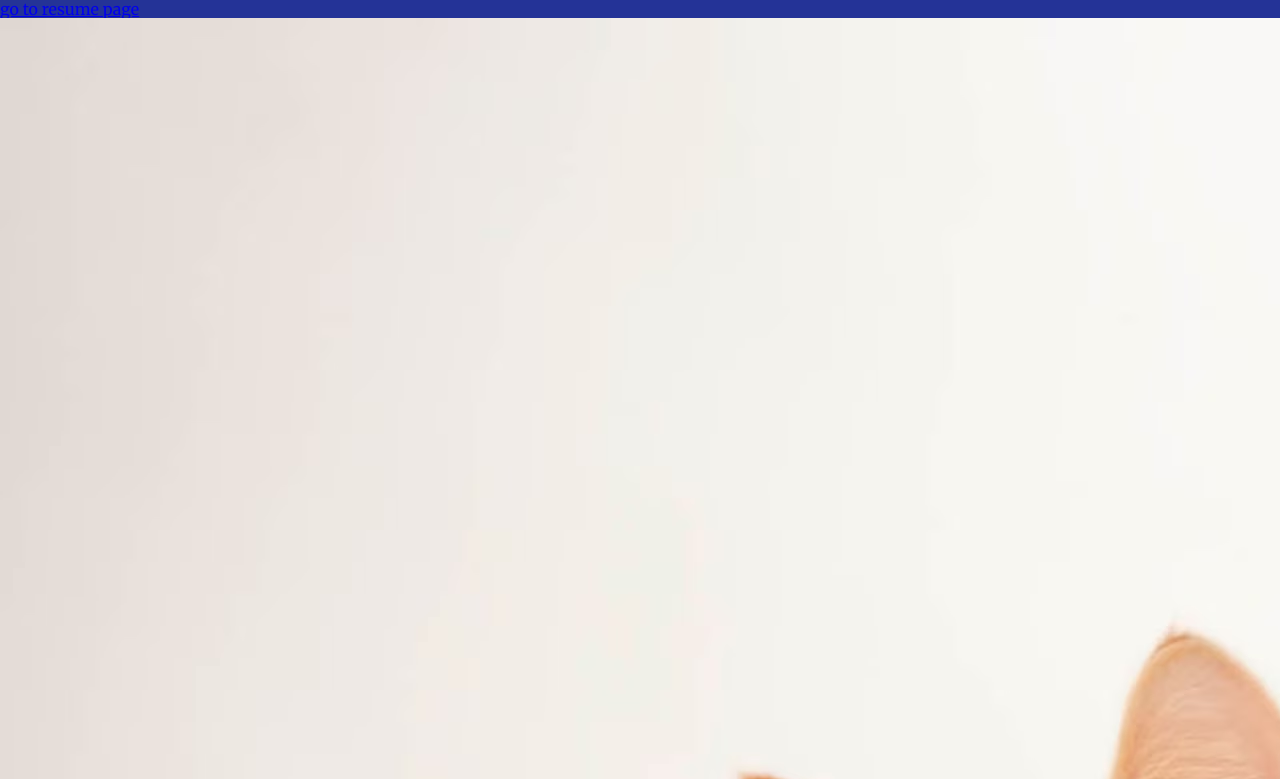
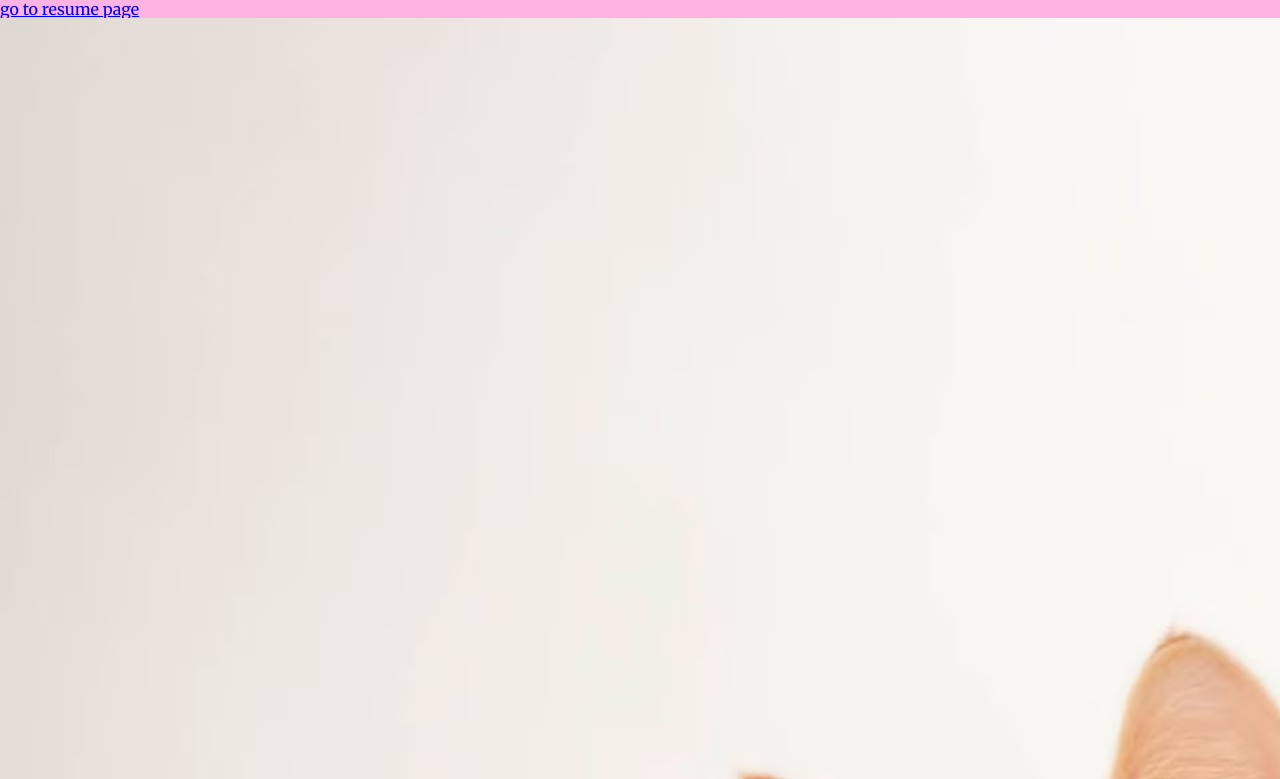
Before and after one commit to oleonard63/spring-24, a plain HTML site: page index.html in a window 1280 px wide. Shown: the top 779 px of the page. Drawn offline with Linux system fonts and the light colour scheme.

Commit message:
Update main.css

```diff
--- a/css/main.css
+++ b/css/main.css
@@ -1,6 +1,6 @@
 /* Place CSS styles here */
 body{
-    background-color: rgb(36, 51, 151);
-    color:rgb(199, 239, 239);
+    background-color: rgb(255, 179, 226);
+    color:rgb(69, 0, 25);
     font-family: "Merriweather", serif;
 }
```
